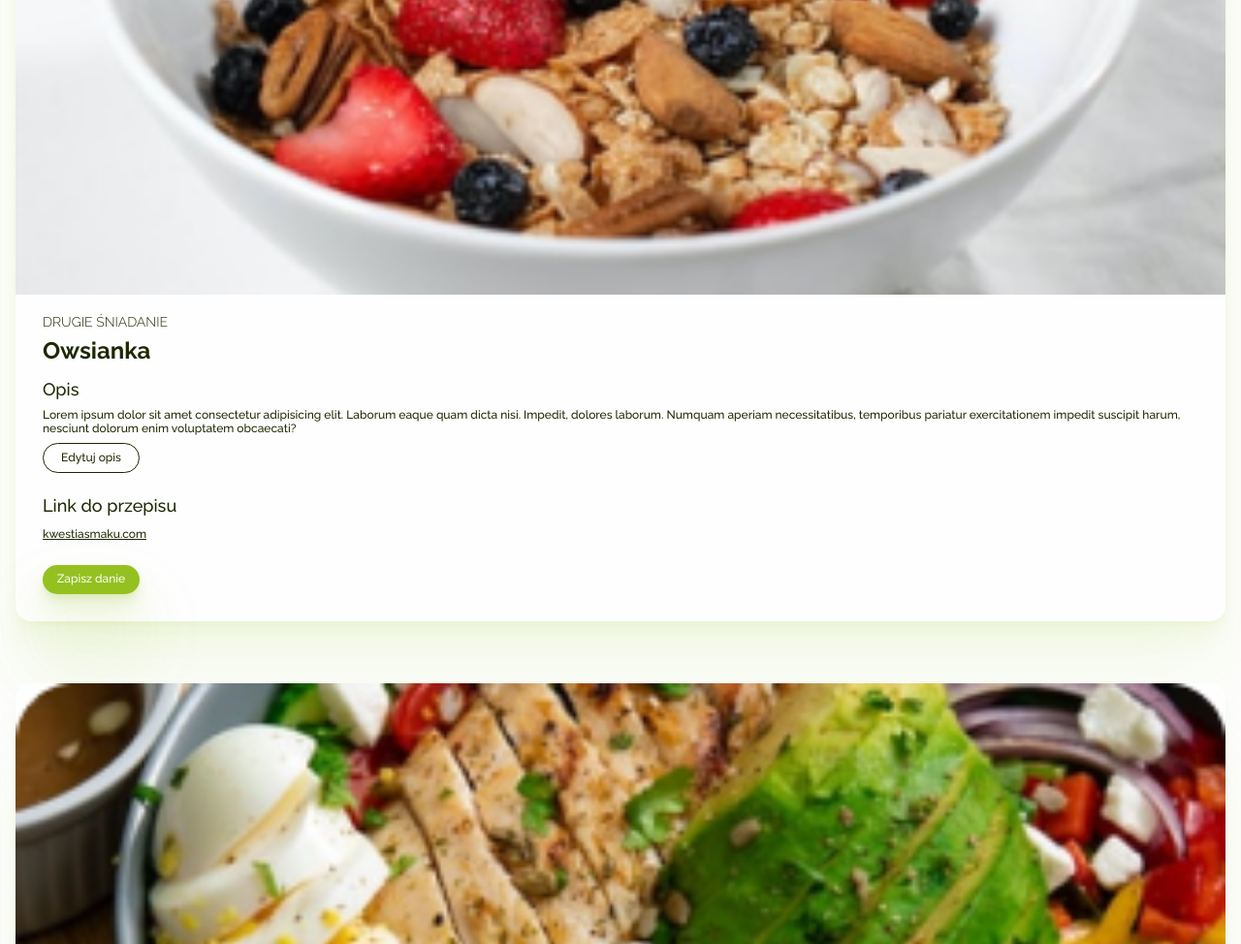
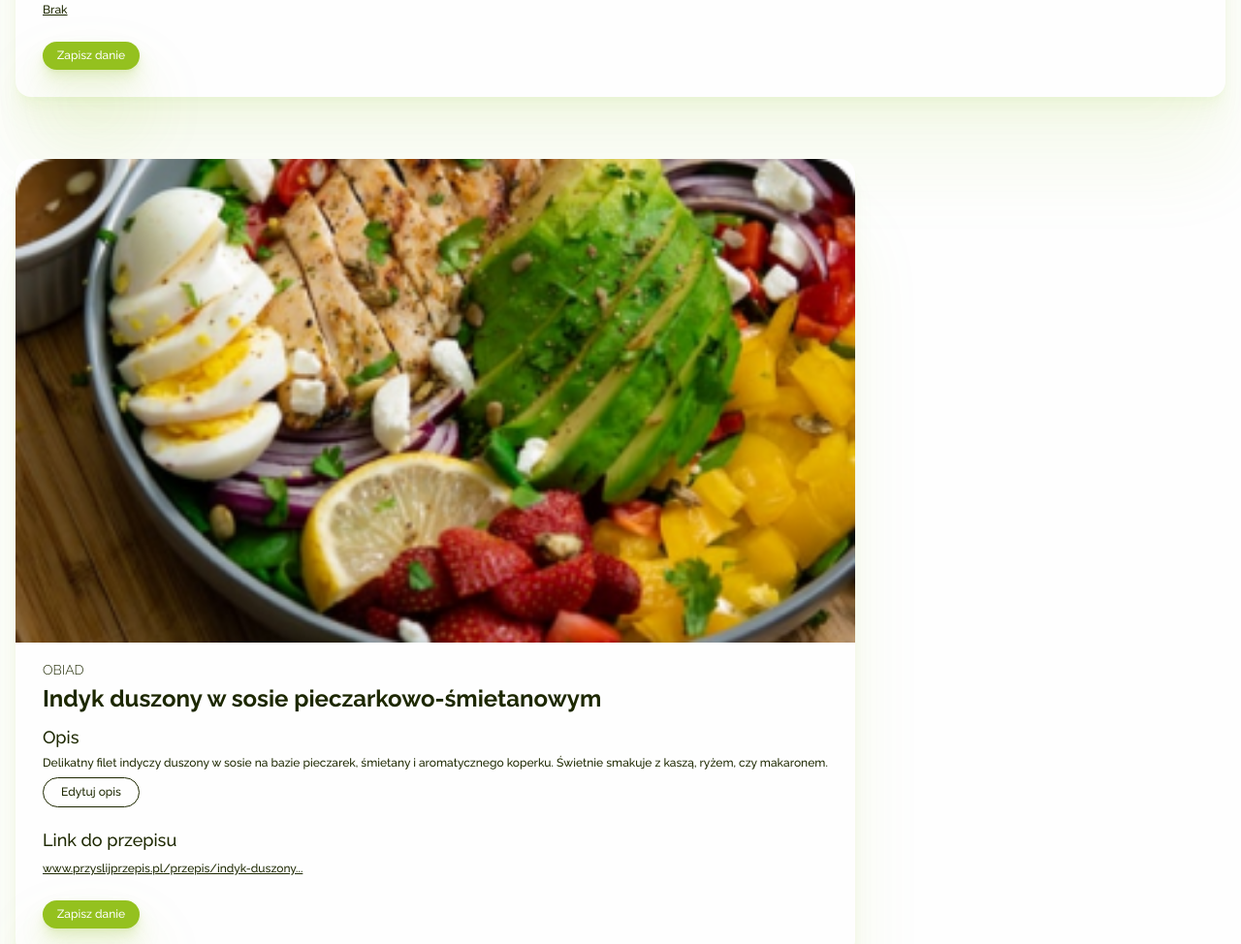
Before and after one commit to michalbuda/meal-list, a website built with webpack: page src/pages/meals.html in a window 1280 px wide. Shown: the part 1826-2800 px from the top of the page at 97% size. Built offline with nearby package versions, Linux system fonts and the light colour scheme.

Commit message:
meals update

```diff
--- a/src/pages/meals.html
+++ b/src/pages/meals.html
@@ -29,32 +29,32 @@
             <h3 class="h3">ŚNIADANIE</h3>
             <h1 class="h1">Jajecznica</h1>
             <h2 class="h2">Opis</h2>
-            <p class="paragraph">Lorem ipsum dolor sit amet consectetur adipisicing elit. Laborum eaque quam dicta nisi. Impedit, dolores laborum. Numquam aperiam necessitatibus, temporibus pariatur exercitationem impedit suscipit harum, nesciunt dolorum enim voluptatem obcaecati?</p>
+            <p class="paragraph">Jajecznica z 2 jajek + szynka i szczypiorek jeśli jest</p>
             <button class="button button__secondary button__secondary--small button__description">Edytuj opis</button>
             <h2 class="h2">Link do przepisu</h2>
-            <p class="link"><a class="paragraph" href="https://www.kwestiasmaku.com/">kwestiasmaku.com</a></p>
+            <p class="link"><a class="paragraph" href="">Brak</a></p>
             <button class="button button__cta button__cta--small button__save">Zapisz danie</button>
         </section>
         <section class="meal">
             <img src="../assets/img/drugie-sniadanie.png" alt="zdjęcie przedstawiające drugie śniadanie">
             <h3 class="h3">DRUGIE ŚNIADANIE</h3>
-            <h1 class="h1">Owsianka</h1>
+            <h1 class="h1">--</h1>
             <h2 class="h2">Opis</h2>
             <p class="paragraph">Lorem ipsum dolor sit amet consectetur adipisicing elit. Laborum eaque quam dicta nisi. Impedit, dolores laborum. Numquam aperiam necessitatibus, temporibus pariatur exercitationem impedit suscipit harum, nesciunt dolorum enim voluptatem obcaecati?</p>
             <button class="button button__secondary button__secondary--small button__description">Edytuj opis</button>
             <h2 class="h2">Link do przepisu</h2>
-            <p class="link"><a class="paragraph" href="https://www.kwestiasmaku.com/">kwestiasmaku.com</a></p>
+            <p class="link"><a class="paragraph" href="">Brak</a></p>
             <button class="button button__cta button__cta--small button__save">Zapisz danie</button>
         </section>
         <section class="meal">
             <img src="../assets/img/obiad.png" alt="zdjęcie przedstawiające drugie śniadanie">
             <h3 class="h3">OBIAD</h3>
-            <h1 class="h1">Grillowany kurczak z ryżem</h1>
+            <h1 class="h1">Indyk duszony w sosie pieczarkowo-śmietanowym</h1>
             <h2 class="h2">Opis</h2>
-            <p class="paragraph">Lorem ipsum dolor sit amet consectetur adipisicing elit. Laborum eaque quam dicta nisi. Impedit, dolores laborum. Numquam aperiam necessitatibus, temporibus pariatur exercitationem impedit suscipit harum, nesciunt dolorum enim voluptatem obcaecati?</p>
+            <p class="paragraph">Delikatny filet indyczy duszony w sosie na bazie pieczarek, śmietany i aromatycznego koperku. Świetnie smakuje z kaszą, ryżem, czy makaronem.</p>
             <button class="button button__secondary button__secondary--small button__description">Edytuj opis</button>
             <h2 class="h2">Link do przepisu</h2>
-            <p class="link"><a class="paragraph" href="https://www.kwestiasmaku.com/">kwestiasmaku.com</a></p>
+            <p class="link"><a class="paragraph" href="https://www.przyslijprzepis.pl/przepis/indyk-duszony-w-sosie-pieczarkowo-smietanowym">www.przyslijprzepis.pl/przepis/indyk-duszony...</a></p>
             <button class="button button__cta button__cta--small button__save">Zapisz danie</button>
         </section>
         <section class="meal">
@@ -65,18 +65,18 @@
             <p class="paragraph">Lorem ipsum dolor sit amet consectetur adipisicing elit. Laborum eaque quam dicta nisi. Impedit, dolores laborum. Numquam aperiam necessitatibus, temporibus pariatur exercitationem impedit suscipit harum, nesciunt dolorum enim voluptatem obcaecati?</p>
             <button class="button button__secondary button__secondary--small button__description">Edytuj opis</button>
             <h2 class="h2">Link do przepisu</h2>
-            <p class="link"><a class="paragraph" href="https://www.kwestiasmaku.com/">kwestiasmaku.com</a></p>
+            <p class="link"><a class="paragraph" href="">Brak</a></p>
             <button class="button button__cta button__cta--small button__save">Zapisz danie</button>
         </section>
         <section class="meal">
             <img src="../assets/img/kolacja.png" alt="zdjęcie przedstawiające drugie śniadanie">
             <h3 class="h3">KOLACJA</h3>
-            <h1 class="h1">Tortilla z szynką i serem</h1>
+            <h1 class="h1">Sałatka z pomidorem, boczkiem i mozzarellą</h1>
             <h2 class="h2">Opis</h2>
-            <p class="paragraph">Lorem ipsum dolor sit amet consectetur adipisicing elit. Laborum eaque quam dicta nisi. Impedit, dolores laborum. Numquam aperiam necessitatibus, temporibus pariatur exercitationem impedit suscipit harum, nesciunt dolorum enim voluptatem obcaecati?</p>
+            <p class="paragraph">Sałatka z pomidorem, boczkiem i mozzarellą z sosem miodowo-musztardowym</p>
             <button class="button button__secondary button__secondary--small button__description">Edytuj opis</button>
             <h2 class="h2">Link do przepisu</h2>
-            <p class="link"><a class="paragraph" href="https://www.kwestiasmaku.com/">kwestiasmaku.com</a></p>
+            <p class="link"><a class="paragraph" href="https://www.kwestiasmaku.com/przepis/salatka-z-pomidorem-mozzarella-i-boczkiem">www.kwestiasmaku.com/przepis/salatka...</a></p>
             <button class="button button__cta button__cta--small button__save">Zapisz danie</button>
         </section>
     </section>
--- a/src/scss/main.scss
+++ b/src/scss/main.scss
@@ -78,6 +78,11 @@ flex-wrap: wrap;
     justify-content: center;
     align-items: flex-start;
     }
+    &__home{
+      height: 80vh;
+    }
+}
+
 .meal{
   margin: 32px 16px;
   display: flex;
@@ -96,7 +101,6 @@ flex-wrap: wrap;
   color: $dark-green;
   line-height: 14px;
 }
-}
 
 .scroll-back{
   width: 32px;
```
Also changed, not shown: src/pages/index.html (+1 -1 lines). Lines whose indentation alone changed are shown as unchanged.
